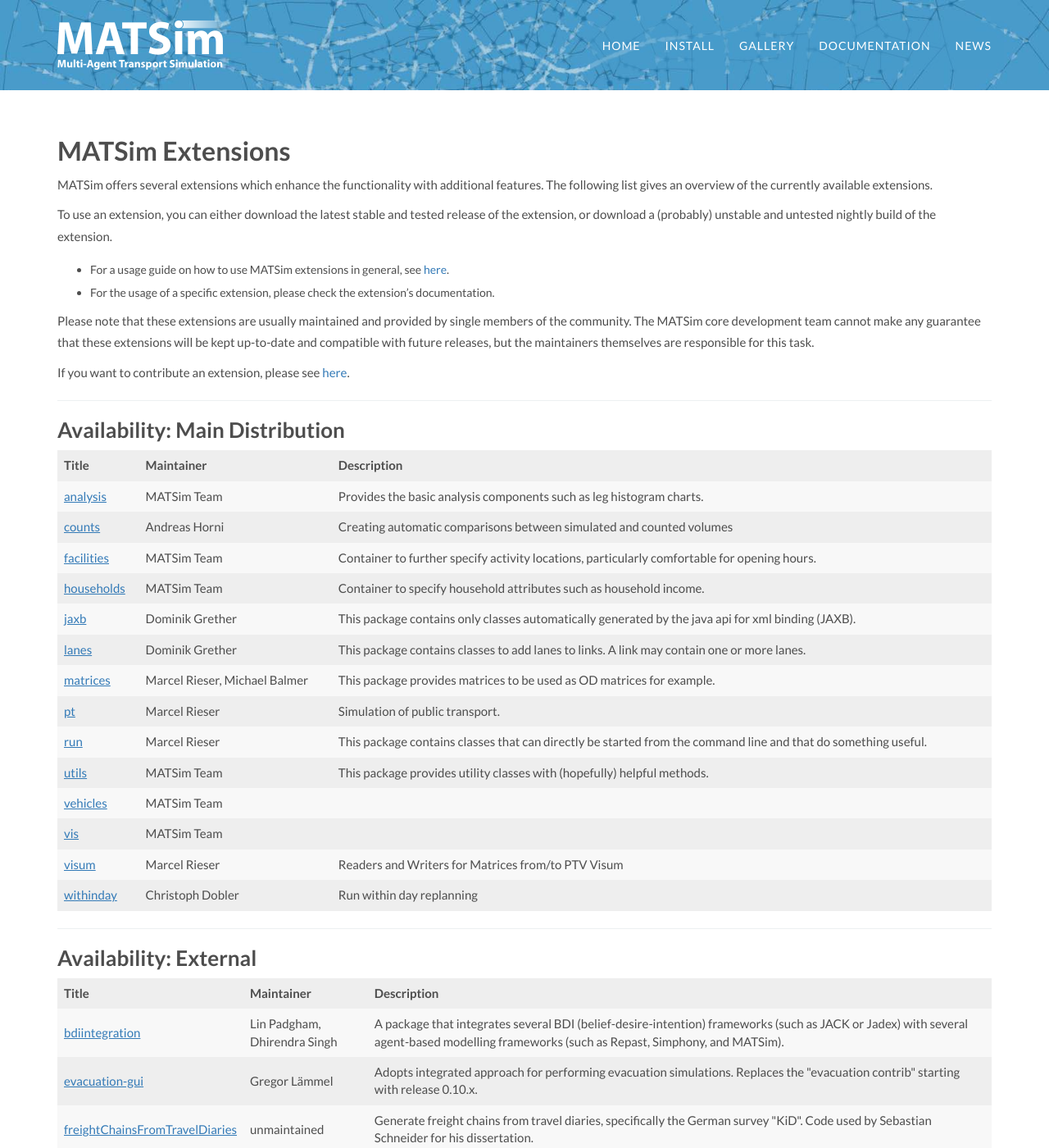
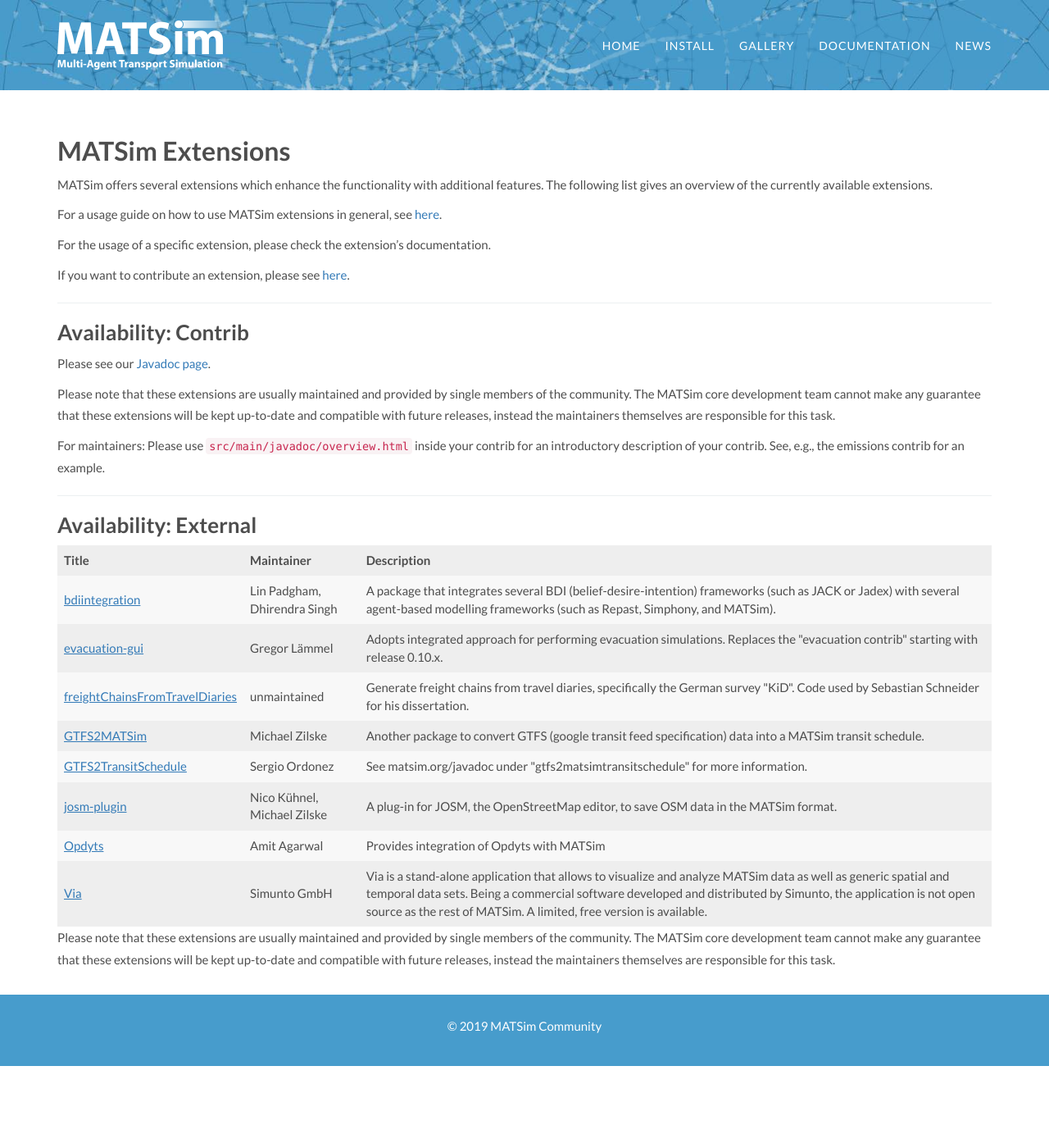
Before and after one commit to matsim-org/jekyll-website, a Jekyll site: the page built from extensions/index.md, in a window 1280 px wide and 1400 px high. Shown: the whole window at 82% size. Built offline with Jekyll 4.4.1, drawn with Linux system fonts in a browser that asks for light colours; some web fonts are replaced; some of the changed text lies outside the part shown.

Commit message:
remove separate documentation for extensions in main (that for contribs was already removed). add matsim.org/qa as shortcut

```diff
--- a/_data/extensions-external.yml
+++ b/_data/extensions-external.yml
@@ -1,5 +1,5 @@
 - name: bdiintegration
-  maintainer: Lin Padgham, Dhirendra&nbsp;Singh
+  maintainer: Lin Padgham, Dhirendra Singh
   status: Unspecified
   availability: External
   user-docs: <a href="https://sites.google.com/site/rmitagents/software#TOC-BDI-ABM-Integration-Framework">Available here</a>
--- a/extensions/index.md
+++ b/extensions/index.md
@@ -7,34 +7,31 @@
 
 MATSim offers several extensions which enhance the functionality with additional features. The following list gives an overview of the currently available extensions.
 
-To use an extension, you can either download the latest stable and tested release of the extension, or download a (probably) unstable and untested nightly build of the extension.
+<!-- To use an extension, you can either download the latest stable and tested release of the extension, or download a (probably) unstable and untested nightly build of the extension. -->
 
-- For a usage guide on how to use MATSim extensions in general, see [here](/docs/extensions).
-- For the usage of a specific extension, please check the extension's documentation.
+For a usage guide on how to use MATSim extensions in general, see [here](/docs/extensions).
 
-Please note that these extensions are usually maintained and provided by single members of the community. The MATSim core development team cannot make any guarantee that these extensions will be kept up-to-date and compatible with future releases, but the maintainers themselves are responsible for this task.
+For the usage of a specific extension, please check the extension's documentation.
 
 If you want to contribute an extension, please see [here](/docs/contributing/extensions).
 
 ---
 
-### Availability: Main Distribution
+<!-- ### Availability: Main Distribution -->
 
-<table class="extension-table">
+<!-- The separate entries for what may be considered an extension within the main repository are no longer maintaned.  Please see the non-core packages under matsim main at our [Javadoc page](/javadoc). -->
 
-  <tr>
-    <th>Title</th><th>Maintainer</th><th>Description</th>
-  </tr>
+<!-- --- -->
 
-  {% for ext in site.data.extensions-main %}
-    <tr>
-        <td> <a href="/extension/{{ext.name | downcase }}">{{ ext.name }} </a> </td>
-        <td> {{ ext.maintainer }} </td>
-        <td> {{ ext.description }} </td>
-    </tr>
-  {% endfor %}
+### Availability: Contrib
 
-</table>
+<!-- The separate entries for the contribs are no longer maintained.    -->
+
+Please see our [Javadoc page](/javadoc).
+
+Please note that these extensions are usually maintained and provided by single members of the community. The MATSim core development team cannot make any guarantee that these extensions will be kept up-to-date and compatible with future releases, instead the maintainers themselves are responsible for this task.
+
+For maintainers: Please use `src/main/javadoc/overview.html` inside your contrib for an introductory description of your contrib.  See, e.g., the emissions contrib for an example.
 
 ---
 
@@ -56,14 +53,4 @@
 
 </table>
 
-
----
-
-### Availability: Contrib
-
-The separate entries for the contribs are no longer maintained.   Please see our [Javadoc page](/javadoc).
-
-For maintainers: Please use `src/main/javadoc/overview.html` inside your contrib for an introductory description of your contrib.  See, e.g., the emissions contrib for an example.
-
-
-<br/><br/><br/>
+Please note that these extensions are usually maintained and provided by single members of the community. The MATSim core development team cannot make any guarantee that these extensions will be kept up-to-date and compatible with future releases, instead the maintainers themselves are responsible for this task.
```
Also changed, not shown: 1 other file.
